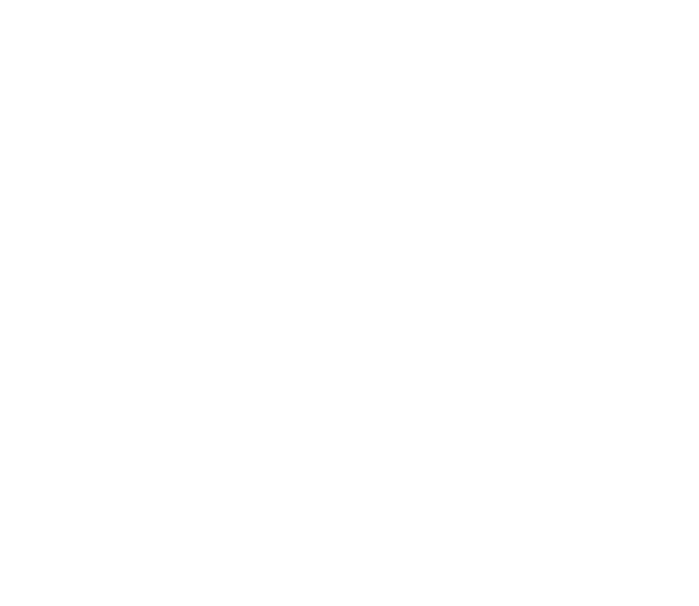
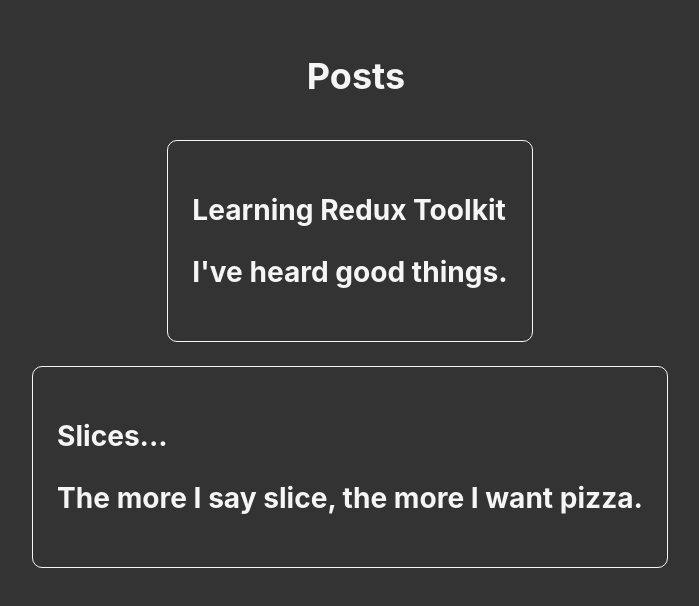
Before and after one commit to urbrioche/react-typescript-HOL, a React (Create React App) app: page /post-list in a window 1280 px wide. Before the commit this address had no page. Shown: the top 606 px of the page, without its empty margins (284-983 px from the left). Built offline with nearby package versions, Linux system fonts and the light colour scheme.

Commit message:
[redux] show posts

```diff
--- a/package.json
+++ b/package.json
@@ -15,7 +15,7 @@
     "react-dom": "^18.1.0",
     "react-redux": "^8.0.2",
     "react-router-dom": "^6.3.0",
-    "react-scripts": "5.0.1",
+    "react-scripts": "^5.0.1",
     "typescript": "^4.6.4",
     "web-vitals": "^2.1.4"
   },
--- a/src/App.tsx
+++ b/src/App.tsx
@@ -6,6 +6,7 @@
 import Counter from "./pages/Counter";
 import CounterRedux from "./pages/CounterRedux/Counter";
 import ChildComponentRender from "./pages/ChildComponentRender";
+import PostList from "./pages/Post/PostList";
 
 // function App() {
 //   return (
@@ -36,6 +37,7 @@
                 <Route path="/counter" element={<Counter/>}/>
                 <Route path="/counter-redux" element={<CounterRedux/>}/>
                 <Route path="/child-component-render" element={<ChildComponentRender/>}/>
+                <Route path="/post-list" element={<PostList/>}/>
             </Routes>
         </BrowserRouter>
     </>;
--- a/src/app/store.ts
+++ b/src/app/store.ts
@@ -1,9 +1,11 @@
 import {configureStore} from "@reduxjs/toolkit";
 import counterReducer from "../pages/CounterRedux/conterSlice";
+import postsReducer from "../pages/Post/postsSlice";
 
 export const store = configureStore({
     reducer: {
         counter: counterReducer,
+        posts: postsReducer,
     }
 });
 
--- a/src/index.css
+++ b/src/index.css
@@ -43,3 +43,33 @@
 button:first-child {
     margin-left: 0;
 }
+
+section {
+    margin-top: 1em;
+}
+
+article {
+    margin: 0.5em 0.5em 0.5em 0;
+    border: 1px solid whitesmoke;
+    border-radius: 10px;
+    padding: 1em;
+}
+
+p {
+    font-family: Arial, Helvetica, sans-serif;
+    line-height: 1.4;
+    font-size: 1.2rem;
+    margin: 0.5em 0;
+}
+
+html {
+    font-family: Cambria, Cochin, Georgia, Times, "Times New Roman", serif;
+    background: #333;
+    color: whitesmoke;
+}
+
+body {
+    min-height: 100vh;
+    font-size: 1.5rem;
+    padding: 0 10% 10%;
+}
--- /dev/null
+++ b/src/pages/Post/PostList.tsx
@@ -0,0 +1,20 @@
+import {useSelector} from "react-redux";
+import {RootState} from "../../app/store";
+
+const PostList = () => {
+    const posts = useSelector<RootState, { id: string, title: string, content: string }[]>(state => state.posts);
+    const renderPosts = posts.map(post => (
+        <article key={post.id}>
+            <h3>{post.title}</h3>
+            <h3>{post.content.substring(0, 100)}</h3>
+        </article>
+    ));
+    return <>
+        <section>
+            <h2>Posts</h2>
+            {renderPosts}
+        </section>
+    </>;
+};
+
+export default PostList;
--- /dev/null
+++ b/src/pages/Post/postsSlice.ts
@@ -0,0 +1,25 @@
+import {createSlice} from "@reduxjs/toolkit";
+
+const initialState = [
+    {
+        id: '1',
+        title: 'Learning Redux Toolkit',
+        content: "I've heard good things.",
+    },
+    {
+        id: '2',
+        title: 'Slices...',
+        content: "The more I say slice, the more I want pizza.",
+    }
+];
+
+const postSlice = createSlice({
+        name: 'posts',
+        initialState,
+        reducers: {},
+    }
+);
+
+export const selectAllPosts = (state: any) => state.posts;
+
+export default postSlice.reducer;
--- a/tsconfig.json
+++ b/tsconfig.json
@@ -1,6 +1,6 @@
 {
   "compilerOptions": {
-    "target": "es5",
+    "target": "ES6",
     "lib": [
       "dom",
       "dom.iterable",
```
